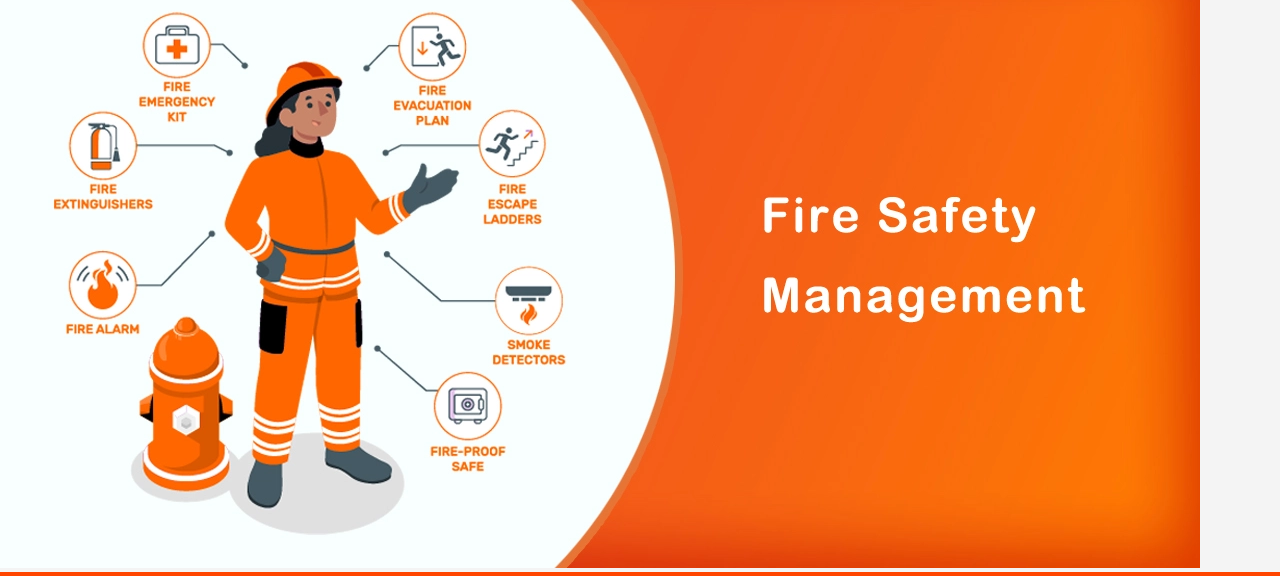
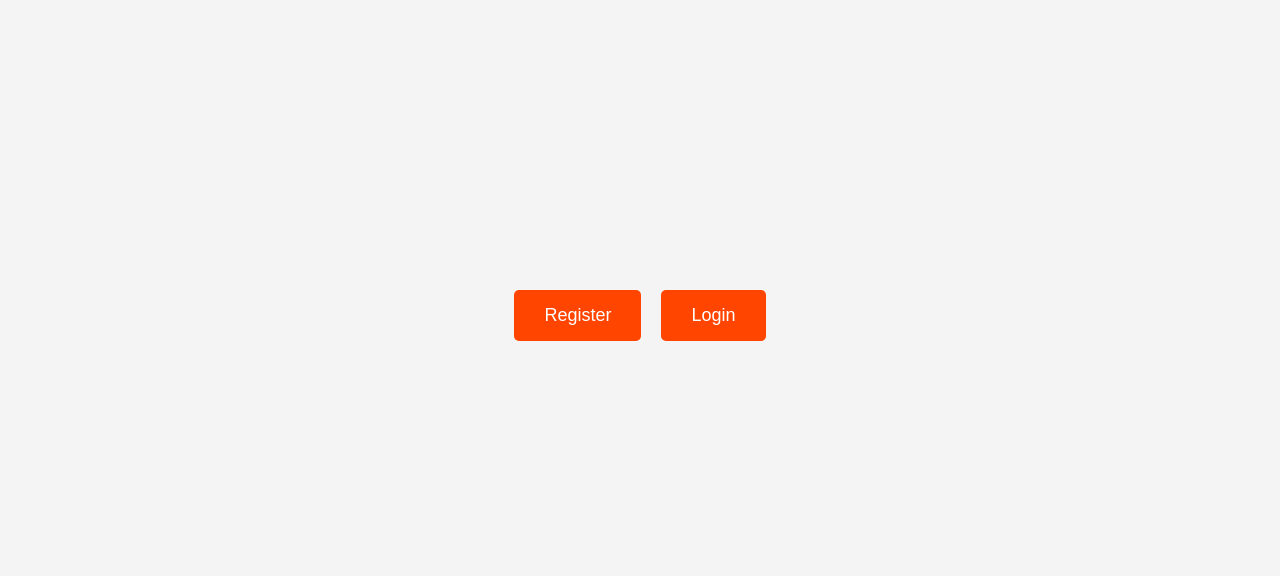
Before and after one commit to CodeCrushers-Tech/Prototype1, a plain HTML site: page index.html in a window 1280 px wide. Shown: the part 62-638 px from the top of the page. Drawn offline with Linux system fonts and the light colour scheme.

Commit message:
second commit reverted

```diff
--- a/index.html
+++ b/index.html
@@ -7,7 +7,6 @@
     <link rel="stylesheet" href="style.css">
 </head>
 <body>
-    <img src="22-What-is-Fire-Safety-Management-Everything-You-Need-Know.webp" alt="image not found">
     <div class="header">
         <h1>Welcome to Delhi Fire Safety CoP</h1>
     </div>
```
Also changed, not shown: 22-What-is-Fire-Safety-Management-Everything-You-Need-Know.webp (deleted).
